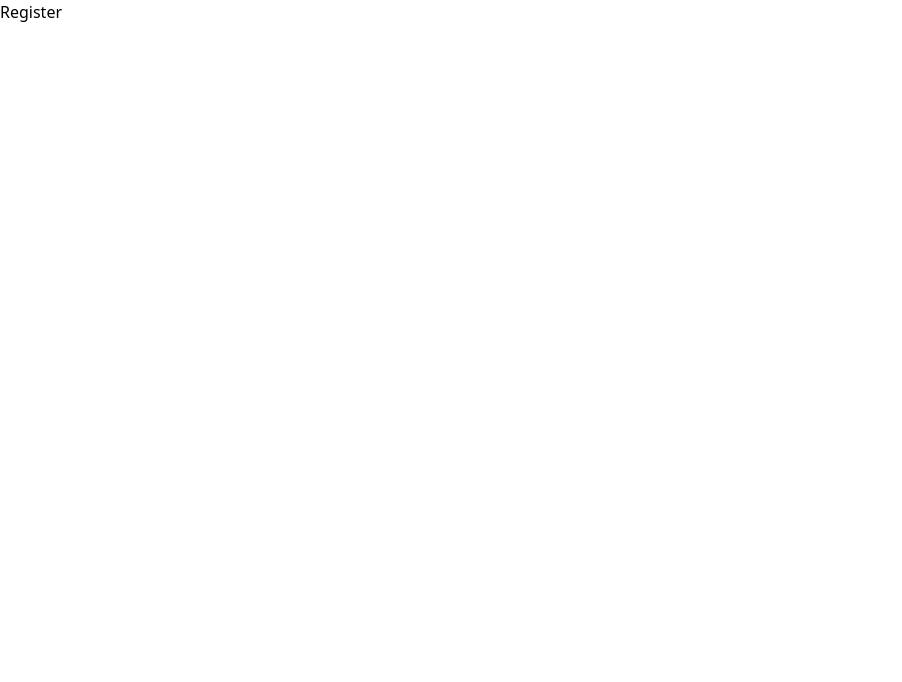
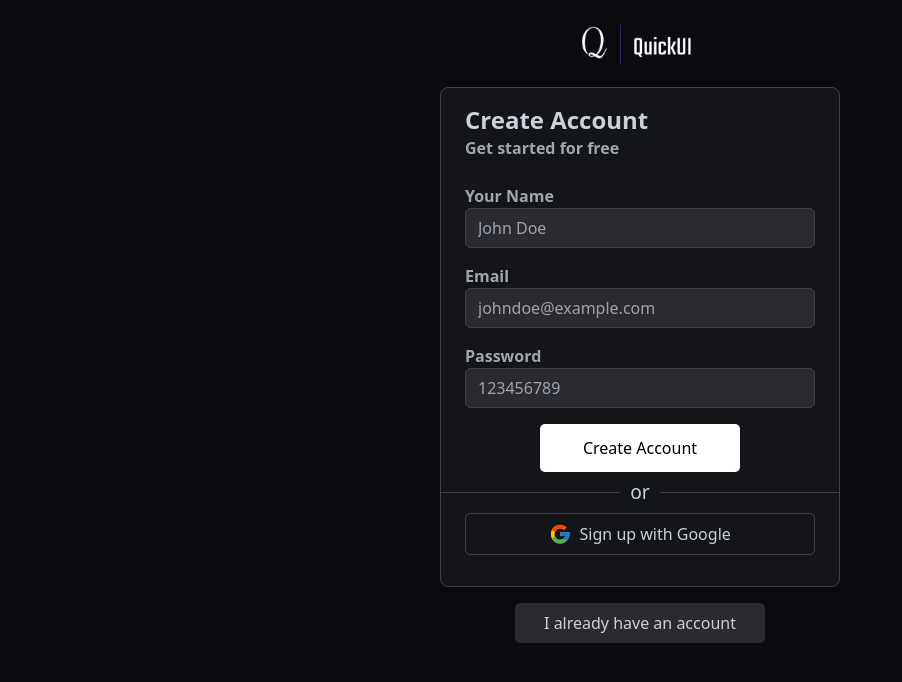
Before and after one commit to TheRealAdegoke/QuickAI, a React (Vite) app: page /register in a window 1280 px wide. Shown: the top 682 px of the page, without its empty margins (0-902 px from the left). Built offline with nearby package versions, Linux system fonts and the light colour scheme.

Commit message:
Register page been designed

```diff
--- a/src/Pages/AuthPages/Register.jsx
+++ b/src/Pages/AuthPages/Register.jsx
@@ -1,11 +1,107 @@
-import React from 'react'
+import React from "react";
+import NavLogo from "../../assets/NavLogo.png";
+import { IoMdArrowRoundBack } from "react-icons/io";
+import { FcGoogle } from "react-icons/fc";
+import { Link } from "react-router-dom";
 
 const Register = () => {
   return (
     <>
-      <h1>Register</h1>
+      <main className="bg-[rgb(9,11,14)] h-screen text-white">
+        <div className="flex items-center py-5">
+          <img
+            src={NavLogo}
+            alt="Quick UI Image."
+            className="w-32 block select-none mx-auto"
+          />
+        </div>
+
+        <div className="bg-[rgb(20,21,24)] w-4/5 PC:max-w-[400px] h-[500px] w mx-auto border border-[rgb(64,65,67)] rounded-[8px]">
+          <form className="px-6">
+            <div className="mt-4 mb-6">
+              <h1 className="text-[rgb(201,209,217)] text-2xl font-bold">
+                Create Account
+              </h1>
+              <p className="text-[rgb(161,167,171)] font-semibold">
+                Get started for free
+              </p>
+            </div>
+
+            <div>
+              <div className="flex flex-col my-4">
+                <label
+                  htmlFor="name"
+                  className="text-[rgb(161,167,171)] font-semibold"
+                >
+                  Your Name
+                </label>
+                <input
+                  type="text"
+                  className="bg-[rgb(42,42,47)] border border-[rgb(64,65,67)] rounded-[5px] h-[40px] px-3 focus:border-[rgb(54,116,220)] outline-none"
+                  placeholder="John Doe"
+                />
+              </div>
+
+              <div className="flex flex-col my-4">
+                <label
+                  htmlFor="email"
+                  className="text-[rgb(161,167,171)] font-semibold"
+                >
+                  Email
+                </label>
+                <input
+                  type="email"
+                  className="bg-[rgb(42,42,47)] border border-[rgb(64,65,67)] rounded-[5px] h-[40px] px-3 focus:border-[rgb(54,116,220)] outline-none"
+                  placeholder="johndoe@example.com"
+                />
+              </div>
+
+              <div className="flex flex-col my-4">
+                <label
+                  htmlFor="password"
+                  className="text-[rgb(161,167,171)] font-semibold"
+                >
+                  Password
+                </label>
+                <input
+                  type="password"
+                  className="bg-[rgb(42,42,47)] border border-[rgb(64,65,67)] rounded-[5px] h-[40px] px-3 focus:border-[rgb(54,116,220)] outline-none"
+                  placeholder="123456789"
+                />
+              </div>
+            </div>
+
+            <button
+              type="submit"
+              className="text-black bg-white block mx-auto p-3 rounded-[5px] font-medium w-[200px]"
+            >
+              Create Account
+            </button>
+          </form>
+
+          <div className="relative text-[rgb(201,209,217)]">
+            <hr className="my-5 border-[rgb(64,65,67)]" />
+            <span className="absolute-center bg-[rgb(20,21,24)] flex items-center justify-center rounded-full  w-[40px] text-center h-[40px] text-[1.2rem]">
+              or
+            </span>
+          </div>
+
+          <div className="w-[350px] mx-auto text-center my-4 hover:bg-[rgb(42,42,47)] py-2 rounded-[5px] flex items-center justify-center gap-2 cursor-pointer border border-[rgb(64,65,67)]">
+            <FcGoogle className="text-[1.4rem]" />
+            <span className="font-medium text-[rgb(201,209,217)]">
+              Sign up with Google
+            </span>
+          </div>
+        </div>
+
+        <div className="w-[250px] mx-auto text-center my-4 bg-[rgb(42,42,47)] py-2 rounded-[5px] text-[rgb(201,209,217)]">
+          <Link to="/login" className=" hover:underline">
+            I already have an account
+          </Link>
+        </div>
+      </main>
     </>
   );
-}
+};
 
-export default Register
+export default Register;
--- a/src/index.css
+++ b/src/index.css
@@ -18,3 +18,10 @@
 .glow {
   box-shadow: 0 0 10px rgba(144, 223, 255, 0.8), 0 0 20px rgba(144, 223, 255, 0.6), 0 0 30px rgba(144, 223, 255, 0.4), 0 0 40px rgba(144, 223, 255, 0.2);
 }
+
+.absolute-center {
+  position: absolute;
+  top: 50%;
+  left: 50%;
+  transform: translate(-50%, -50%);
+}
```
